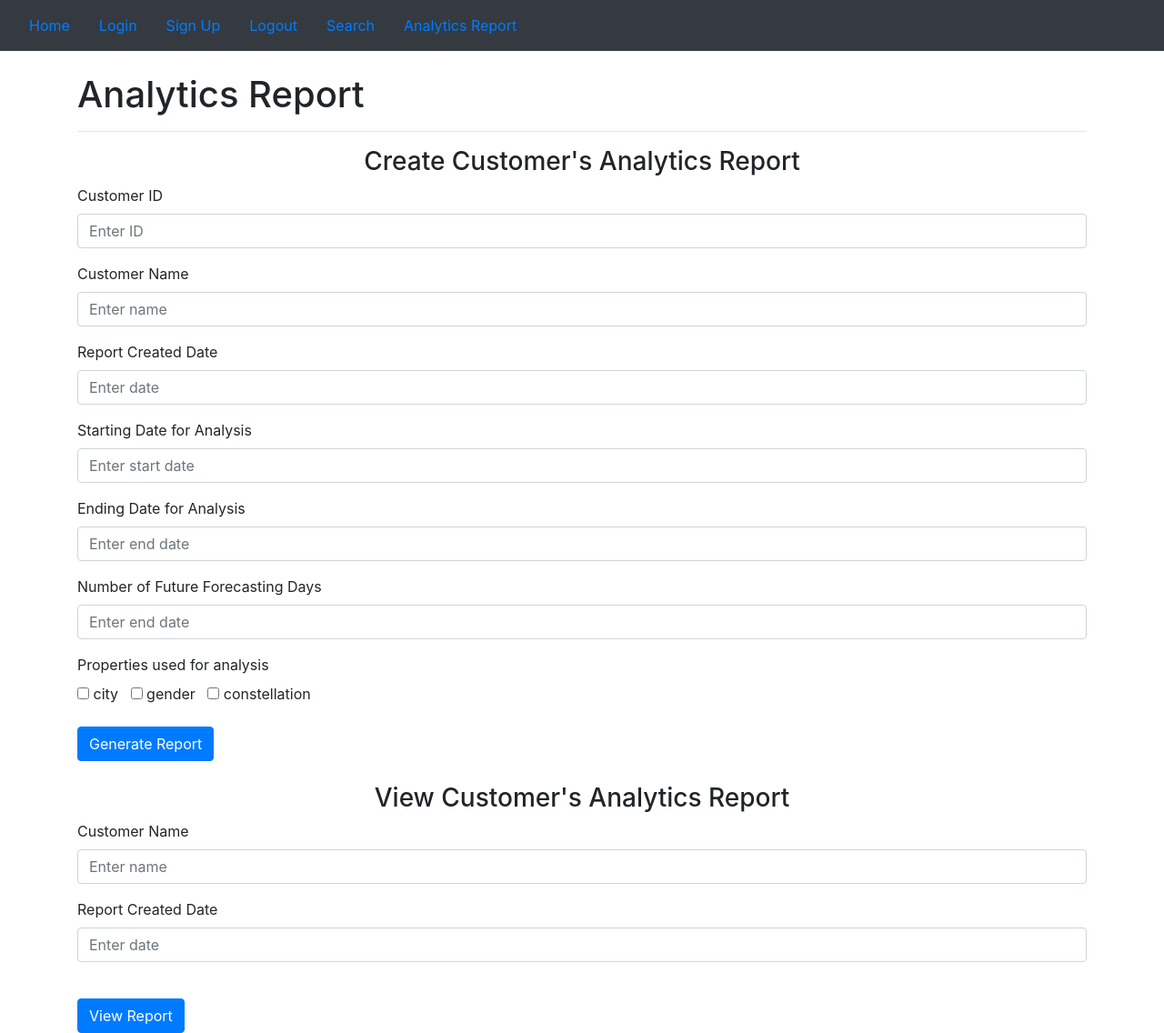
After one commit to scotsun/YuEBaoCashflows, a Flask app: page /create_analytics_report in a window 1280 px wide. The commit adds this page. Shown: the whole page at 91% size. Run offline with Flask 2, Linux system fonts and the light colour scheme; some libraries are stand-ins or nearby versions.

Commit message:
add analytics functionalities

```diff
--- a/website/__init__.py
+++ b/website/__init__.py
@@ -37,7 +37,9 @@ def create_app():
 
     from .views import views
     from .auth import auth
+    from .analytics import analytics
 
     app.register_blueprint(views, url_prefix='/')
     app.register_blueprint(auth, url_prefix='/')
+    app.register_blueprint(analytics, url_prefix='/')
     return app
--- /dev/null
+++ b/website/analytics.py
@@ -0,0 +1,68 @@
+from flask import Blueprint, render_template, request, session, redirect, flash
+from . import mongo
+from . import cassandra
+from .forecasting import *
+from .load_data_utils import generate_plot, generate_dataframe, get_group_mean_result
+
+analytics = Blueprint('analytics', __name__)
+
+
+def find_customer(customer_id, customer_name):
+    data = mongo.db.customer.find_one({'user_id': customer_id, 'name': customer_name})
+    return data is not None
+
+
+def dates_correct(report_date, ana_date1, ana_date2):
+    ana_dates_check = ana_date1 < ana_date2
+    report_date_check = report_date >= ana_date2
+    return ana_dates_check and report_date_check
+
+
+@analytics.route('/create_analytics_report', methods=['POST', 'GET'])
+def create_analytics_report():
+    if request.method == 'GET':
+        return render_template("create_analytics_report.html")
+
+    customer_id = int(request.form.get('customer_id'))
+    customer_name = request.form.get('customer_name')
+
+    if not find_customer(customer_id, customer_name):
+        flash('Incorrect Customer ID or Name, try again.', category='error')
+
+    report_date = int(request.form.get('date'))
+    ana_date1 = int(request.form.get('date1'))
+    ana_date2 = int(request.form.get('date2'))
+
+    if not dates_correct(report_date, ana_date1, ana_date2):
+        flash('Ending date should be after staring date, and the report should be created after the ending date',
+              category='error')
+
+    num_future_days = int(request.form.get('num_future_date'))
+    customer_properties = []
+    city = request.form.get('properties_boxes_1')
+    gender = request.form.get('properties_boxes_2')
+    constellation = request.form.get('properties_boxes_3')
+    for elem in [city, gender, constellation]:
+        if elem:
+            customer_properties.append(elem)
+    session['customer_name'] = customer_name
+    report_dict = {'user_id': customer_id,
+                   'report_date': report_date,
+                   'start_date': ana_date1,
+                   'end_date': ana_date2,
+                   'num_fdays': num_future_days,
+                   'property': customer_properties}
+
+    cql = f"""
+        insert into analytics_report (user_id, report_date, end_date, num_fdays, property, start_date)
+        values ({customer_id}, {report_date}, {ana_date2}, {num_future_days}, {set(customer_properties)}, {ana_date1})
+        """
+
+    mongo.db.report.insert_one(report_dict)
+    cassandra.execute(cql)
+    return render_template("create_analytics_report.html")
+
+
+@analytics.route('/view_report', methods=['POST', 'GET'])
+def view_report():
+    return render_template("view_report.html")
--- a/website/forecasting.py
+++ b/website/forecasting.py
@@ -3,7 +3,6 @@ import numpy as np
 import matplotlib.pyplot as plt
 import pmdarima as pm
 from datetime import timedelta
-
 from matplotlib.figure import Figure
 from io import BytesIO
 import base64
--- a/website/templates/base.html
+++ b/website/templates/base.html
@@ -27,6 +27,7 @@
 			<a class="nav-item nav-link" id="sign_up" href="/sign_up">Sign Up</a>
 			<a class="nav-item nav-link" id="logout" href="/logout">Logout</a>
 			<a class="nav-item nav-link" id="search" href="/search">Search</a>
+            <a class="nav-item nav-link" id="create analytics report" href="/create_analytics_report">Analytics Report</a>
 		</div>
 	</nav>
 	{% with messages = get_flashed_messages(with_categories=true) %}
--- /dev/null
+++ b/website/templates/create_analytics_report.html
@@ -0,0 +1,71 @@
+{% extends "base.html"%} {% block title %}Analytics{% endblock %}
+{% block content %}
+<br/>
+    <h1>Analytics Report</h1>
+    <hr>
+    <form method="POST">
+        <input type="hidden" name="form_type" value="single">
+        <h3 align="center">Create Customer's Analytics Report</h3>
+        <div class="form-group">
+            <label for="customer_name">Customer ID</label>
+            <input type="number" min="0" step="1" class="form-control" name="customer_id"
+                   id="customer_id" placeholder="Enter ID" required>
+        </div>
+        <div class="form-group">
+            <label for="customer_name">Customer Name</label>
+            <input type="text" class="form-control" name="customer_name"
+                   id="customer_name" placeholder="Enter name" required>
+        </div>
+        <div class="form-group">
+            <label for="date">Report Created Date</label>
+            <input type="number" min="0" step="1" class="form-control" name="date" id="date" placeholder="Enter date" required>
+        </div>
+        <div class="form-group">
+            <label for="date1">Starting Date for Analysis</label>
+            <input type="number" min="0" step="1" class="form-control" name="date1" id="date1" placeholder="Enter start date" required>
+        </div>
+        <div class="form-group">
+            <label for="date2">Ending Date for Analysis</label>
+            <input type="number" min="0" step="1" class="form-control" name="date2" id="date2" placeholder="Enter end date" required>
+        </div>
+        <div class="form-group">
+            <label for="num_future_date">Number of Future Forecasting Days</label>
+            <input type="number" min="0" step="1" class="form-control" name="num_future_date" id="num_future_date"
+                   placeholder="Enter end date" required>
+        </div>
+        <div class="form-group">
+            <label class="description" for="properties_boxes">Properties used for analysis</label>
+            <br>
+            <span>
+                <input id="properties_boxes_1" name="properties_boxes_1" class="element checkbox" type="checkbox"
+                       value="city">
+                <label class="choice" for="properties_boxes_1">city</label> &nbsp;
+                <input id="properties_boxes_2" name="properties_boxes_2" class="element checkbox" type="checkbox"
+                       value="gender" required>
+                <label class="choice" for="properties_boxes_2">gender</label> &nbsp;
+                <input id="properties_boxes_3" name="properties_boxes_3" class="element checkbox" type="checkbox"
+                       value="constellation">
+                <label class="choice" for="properties_boxes_3">constellation</label>
+            </span>
+        </div>
+        <button type="submit" id="submit1" class="btn btn-primary">Generate Report</button>
+    </form>
+
+    <br>
+
+    <form action="{{url_for('analytics.view_report')}}" method="POST">
+        <input type="hidden" name="form_type" value="single">
+        <h3 align="center">View Customer's Analytics Report</h3>
+        <div class="form-group">
+            <label for="customer_name">Customer Name</label>
+            <input type="text" class="form-control" name="customer_name" id="customer_name" placeholder="Enter name">
+        </div>
+        <div class="form-group">
+            <label for="date">Report Created Date</label>
+            <input type="number" min="0" step="1" class="form-control" name="date" id="date" placeholder="Enter date">
+        </div>
+        <br/>
+        <button type="submit" id="submit2" class="btn btn-primary">View Report</button>
+    </form>
+
+{% endblock %}
--- a/website/templates/date_result.html
+++ b/website/templates/date_result.html
@@ -1,7 +1,7 @@
 {% extends "base.html"%} {% block title %}Date result{% endblock %}
 {% block content %}
 <br/>
-<h1>Results of User ID: {{ user_profile.user_id }} </h1>
+<h1>Results of {{ user_profile.name }}, user ID: {{ user_profile.user_id }} </h1>
 <table class="table table-dark table-striped">
     {% for key, value in user_profile.items() %}
     <tr>
--- a/website/templates/home.html
+++ b/website/templates/home.html
@@ -1,5 +1,5 @@
 {% extends "base.html"%} {% block title %}Home{% endblock %}
 
 {% block content %}
-<h1>Welcome to YueBao cashflow viewer!</h1>
+<h1>Welcome to Ant Finance YueBao cashflow viewer!</h1>
 {% endblock %}
```
Also changed, not shown: website/load_data_utils.py (+6 -12 lines), website/templates/customer_result.html (+3 -2 lines), website/templates/date_range_result.html (+1 -1 lines), website/templates/search.html (+9 -6 lines), website/templates/view_report.html (added, +7 -0 lines), website/views.py (+26 -28 lines).
